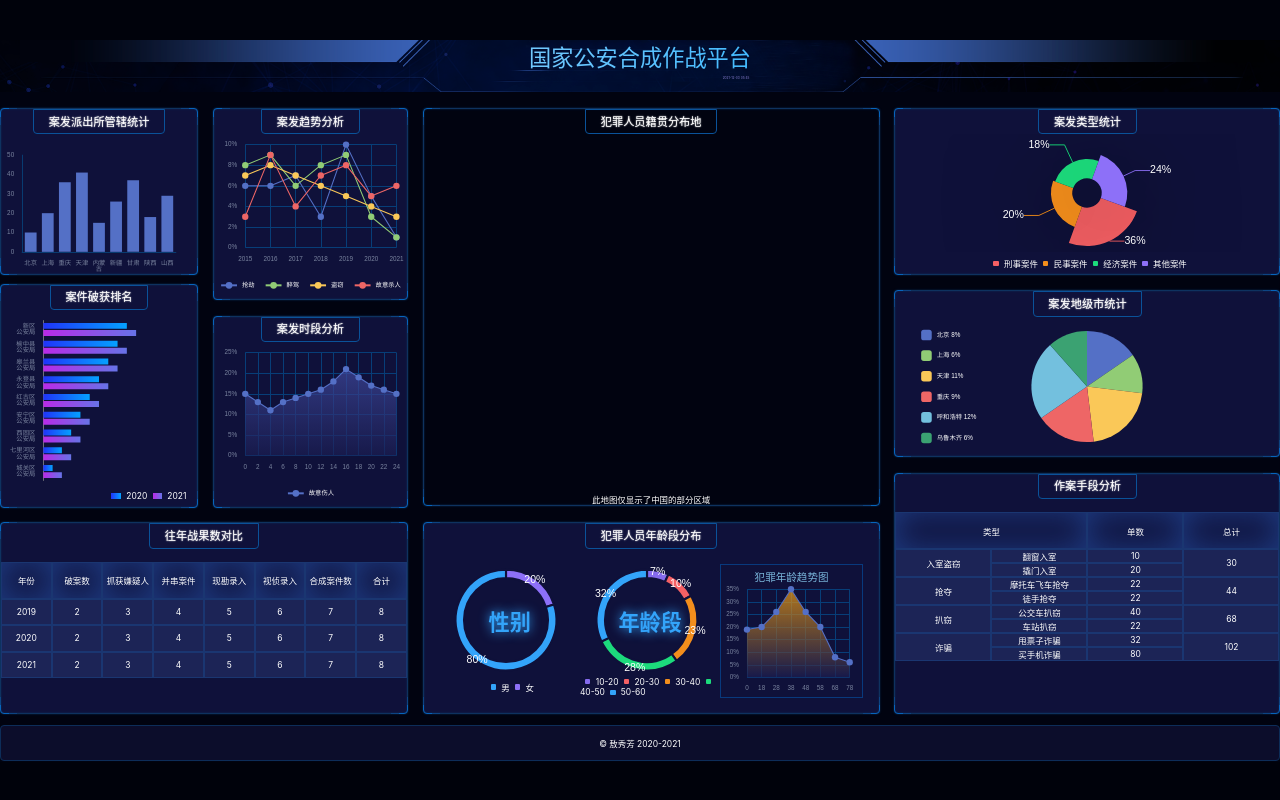
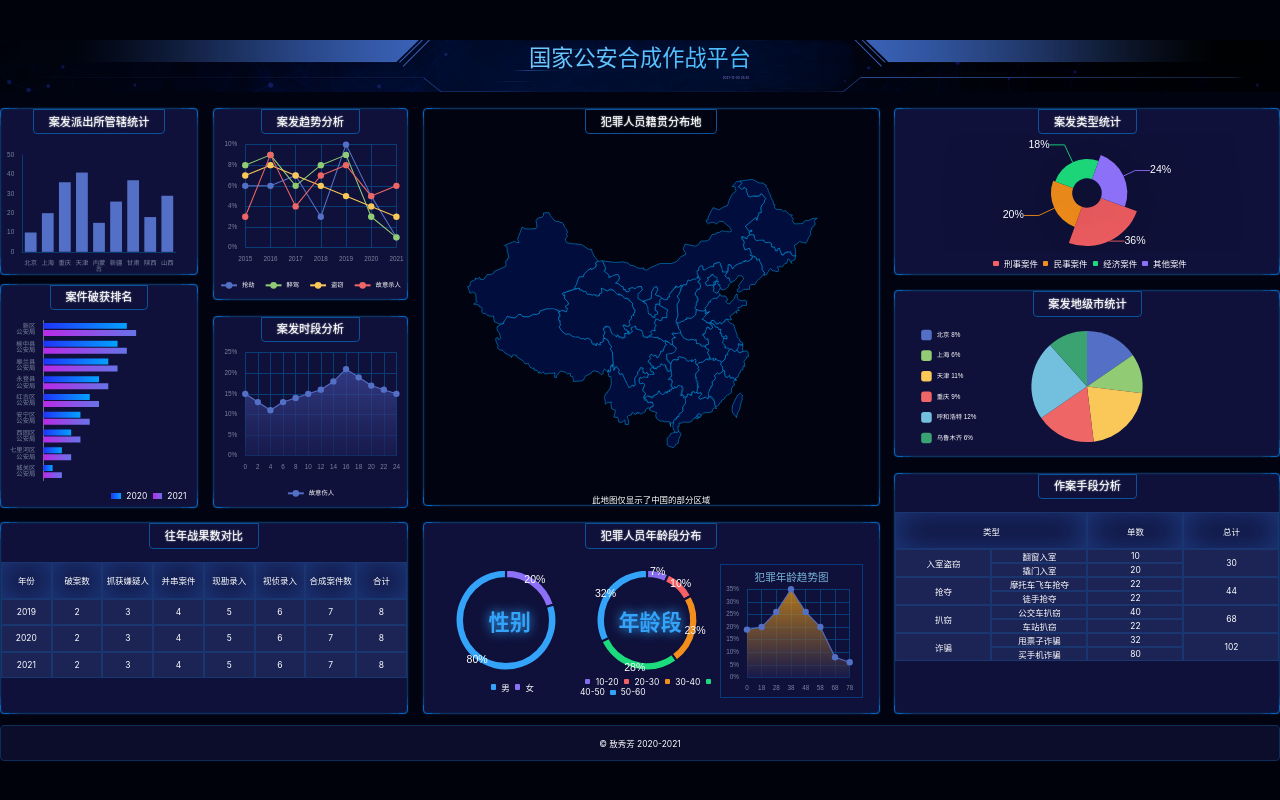
Before and after one commit to ao1115/big-screen, a React (Vite) app: page / in a window 1280 px wide. Shown: the top 800 px of the page. Built offline with nearby package versions, Linux system fonts and the light colour scheme.

Commit message:
解决引入地图的JSON文件报错问题

```diff
--- a/src/components/chart-6.tsx
+++ b/src/components/chart-6.tsx
@@ -1,13 +1,70 @@
 import React, { useRef, useEffect } from 'react';
 import * as echarts from 'echarts'
 import { px } from '../shared/px';
-
+import china from '../geo/china.json';
 export const Chart6 = () => {
     const divRef = useRef(null)
     const colors = { '青海省': '#BB31F7', '甘肃省': '#15B8FD', '四川省': '#06E1EE' };
     useEffect(() => {
         var myChart = echarts.init(divRef.current);
-        myChart.setOption({})
+        //@ts-ignore
+        echarts.registerMap('CN', china);
+        myChart.setOption({
+            xAxis: { show: false },
+            yAxis: { show: false },
+            series: [
+                {
+                    type: 'map',
+                    mapType: 'CN', // 自定义扩展图表类型
+                    data: [
+                        { name: '甘肃省', value: 1 },
+                    ],
+                    label: { show: false, color: 'white' },
+                    itemStyle: {
+                        areaColor: '#010D3D',
+                        color: colors['甘肃省'],
+                        borderColor: '#01A7F7',
+                        emphasis: {
+                            label: { color: 'white' },
+                            areaColor: '#5470C6',
+                        },
+                    }
+                },
+                {
+                    type: 'map',
+                    mapType: 'CN', // 自定义扩展图表类型
+                    data: [
+                        { name: '四川省', value: 100 },
+                    ],
+                    itemStyle: {
+                        areaColor: '#010D3D',
+                        color: colors['四川省'],
+                        borderColor: 'yellow',
+                        emphasis: {
+                            label: { color: 'white' },
+                            areaColor: '#5470C6',
+                        },
+                    }
+                },
+                {
+                    type: 'map',
+                    mapType: 'CN', // 自定义扩展图表类型
+                    data: [
+                        { name: '青海省', value: 100 },
+                    ],
+                    itemStyle: {
+                        areaColor: '#010D3D',
+                        color: colors['青海省'],
+                        borderColor: '#01A7F7',
+                        emphasis: {
+                            label: { color: 'white' },
+                            areaColor: '#5470C6',
+                        },
+                    }
+                },
+
+            ]
+        })
     }, [])
     return (
         <div className="地图 bordered">
--- a/src/custom.d.ts
+++ b/src/custom.d.ts
@@ -3,3 +3,7 @@ declare module "*.png" {
     const value: any;
     export = value
 }
+declare module "*.json" {
+    const value: any;
+    export = value
+}
```
